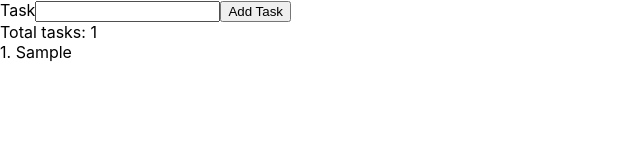
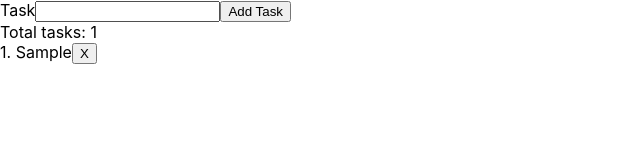
Before and after one commit to shanesc/top-task-app, a React (Create React App) app: page / in a window 1280 px wide. Both pictures are taken after typing "Sample" into the empty fields and a click on the button "Add Task". Shown: the top 160 px of the page, without its empty margins (0-640 px from the left). Built offline with nearby package versions, Linux system fonts and the light colour scheme.

Commit message:
feat: add delete button to each task

```diff
--- a/src/App.js
+++ b/src/App.js
@@ -24,6 +24,27 @@ class App extends Component {
     });
   };
 
+  deleteTask = (id) => {
+    let count = 1;
+    // take the list of tasks from state
+    const updatedTasks = this.state.tasks.reduce((tasks, task) => {
+      // filter out any tasks that dont match the id
+      if (task.id !== id) {
+        tasks = tasks.concat({
+          id: task.id,
+          text: task.text,
+          // update the task number at this point
+          number: count++,
+        });
+      }
+      return tasks;
+    }, []);
+    // set that filtered array to the new task list
+    this.setState({
+      tasks: updatedTasks,
+    });
+  };
+
   inputHandler = (event) => {
     this.setState({
       input: event.target.value,
@@ -42,7 +63,7 @@ class App extends Component {
           <button type='submit'>Add Task</button>
         </form>
         <span>Total tasks: {tasks.length}</span>
-        <Overview taskList={tasks} />
+        <Overview tasks={tasks} onDelete={this.deleteTask} />
       </div>
     );
   }
--- a/src/components/Overview.jsx
+++ b/src/components/Overview.jsx
@@ -1,13 +1,14 @@
 import PropTypes from 'prop-types';
 
 function Overview(props) {
-  const tasks = props.taskList;
+  const { tasks, onDelete } = props;
   return (
     <ul style={style}>
       {tasks.map((task) => {
         return (
           <li key={task.id}>
             {task.number}. {task.text}
+            <button onClick={() => onDelete(task.id)}>X</button>
           </li>
         );
       })}
```
